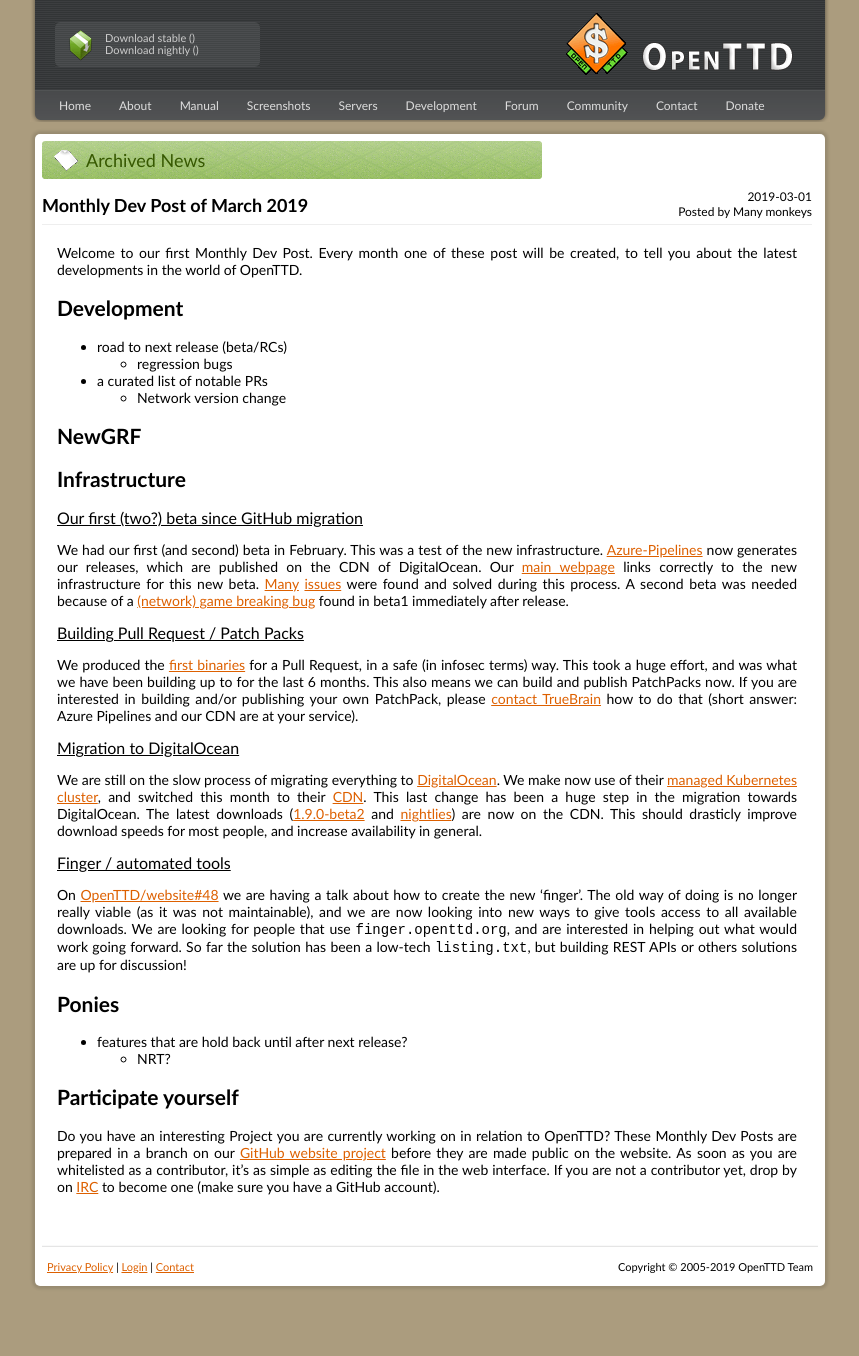
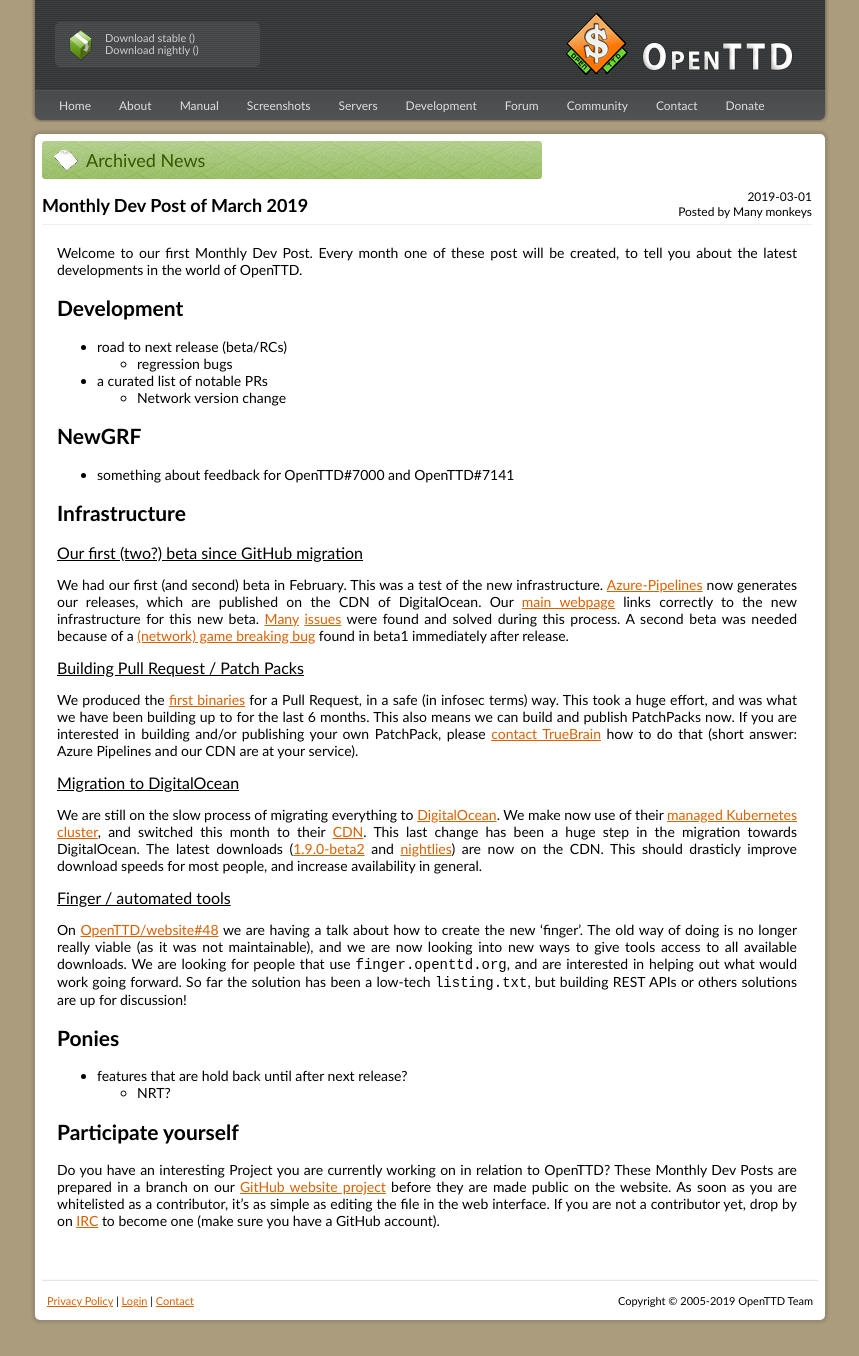
Before and after one commit to OpenTTD/website, a Jekyll site: the page built from _posts/2019-03-01-monthly-dev-post.md, in a window 1280 px wide. Shown: the whole page, without its empty margins (210-1069 px from the left). Built offline with Jekyll 4.4.1, drawn with Linux system fonts in a browser that asks for light colours; before the commit the page ends 1322 px from its top, so only the background shows below that.

Commit message:
Update 2019-03-01-monthly-dev-post.md

```diff
--- a/_posts/2019-03-01-monthly-dev-post.md
+++ b/_posts/2019-03-01-monthly-dev-post.md
@@ -14,6 +14,8 @@
   - Network version change
 
 ## NewGRF
+
+* something about feedback for OpenTTD#7000 and OpenTTD#7141
 
 ## Infrastructure
 
```
